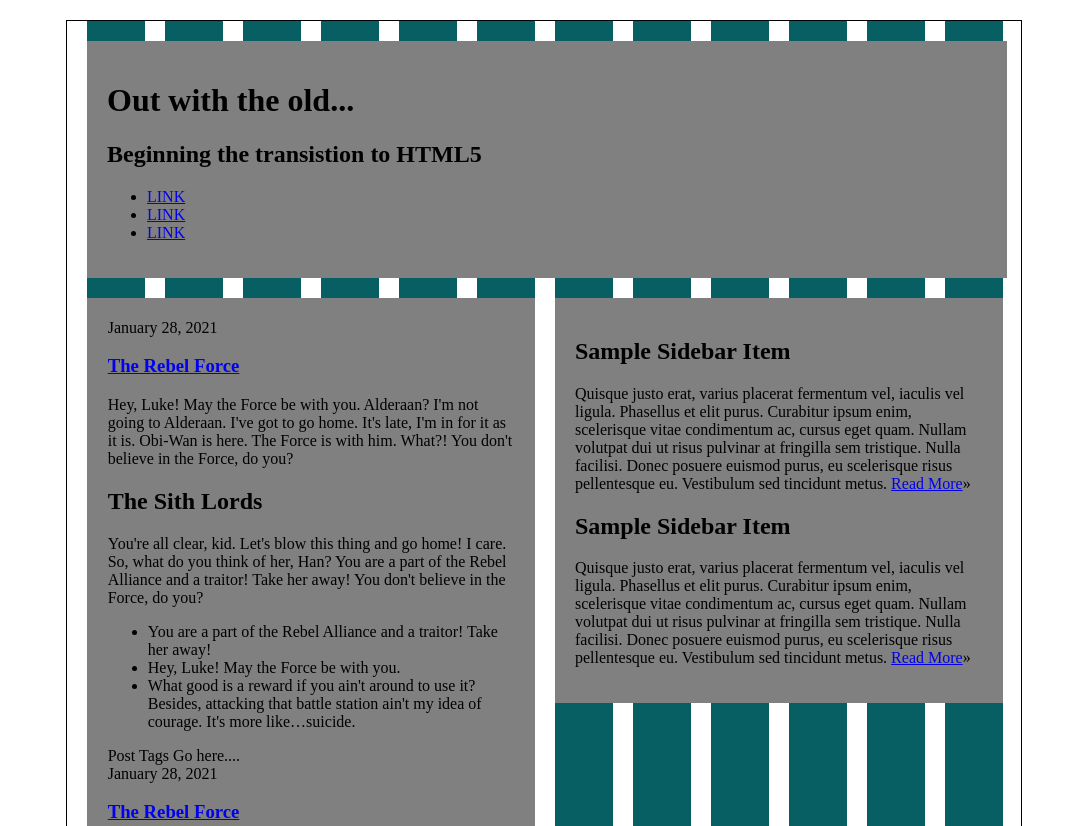
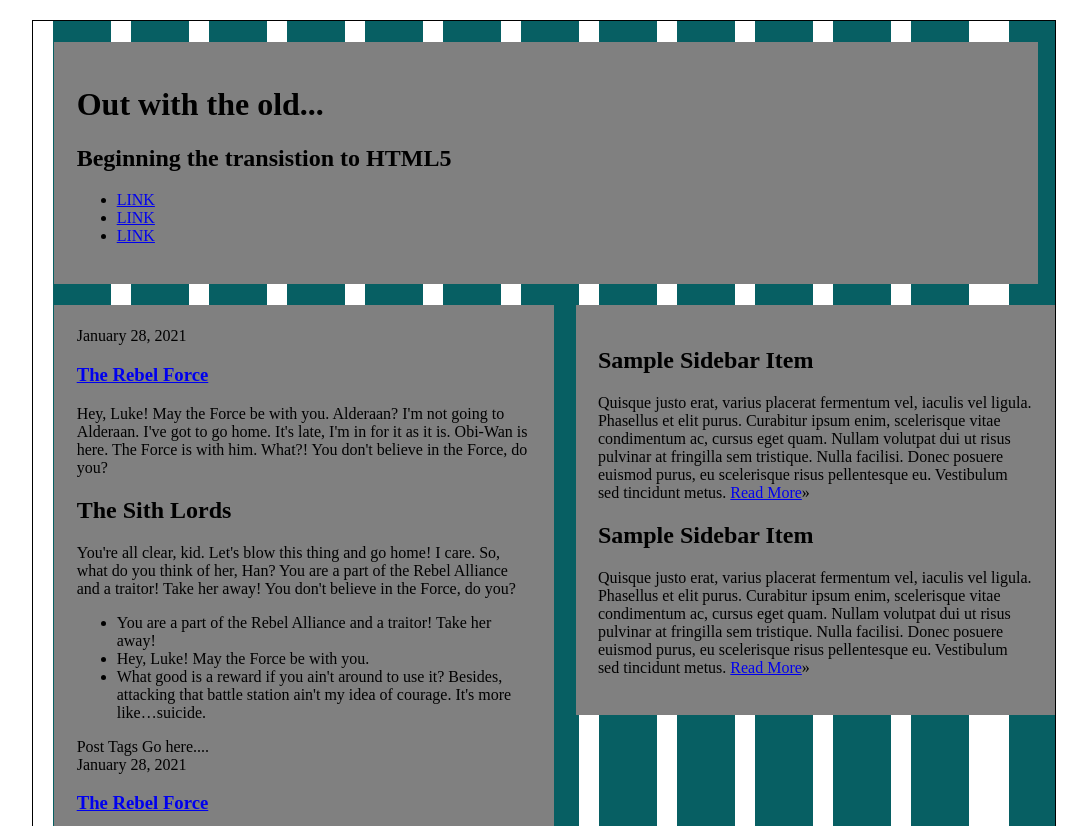
Before and after one commit to sarahvestal/ifsc-3342, a plain HTML site: page grid_project/index.html in a window 1280 px wide. Shown: the top 826 px of the page, without its empty margins (96-1183 px from the left). Drawn offline with Linux system fonts and the light colour scheme; files whose address does not match are found by name.

Commit message:
revisions

```diff
--- a/grid_project/assets/css/style.css
+++ b/grid_project/assets/css/style.css
@@ -29,41 +29,45 @@ html {
 background-image:url("https://s3-us-west-2.amazonaws.com/s.cdpn.io/7248/grid-1.png");*/
 
 .container {
-  width: 956px;
+  max-width: 80vw;
   background: url("assets/img/grid.png");
   border: 1px solid #000;
   margin: 20px auto;
 }
 
 header.primary {
-  width:920px;
+  /* 920 px */
+  width:96.23%;
   background: grey;
-  margin: 20px;
-  padding: 20px;
+  /* 20 px */
+  margin: 2.092%;
+  padding: 2.1834%;
   float: left;
 }
 
 #content {
-  width: 448px;
+  width: 48.9082%;
   background: grey;
-  margin-left: 20px;
-  padding: 2.173%;
+  margin-left: 2.092%;
+  padding: 2.1834%;
   float: left;
 }
 
 aside {
-  width: 448px;
+  width: 46.9082%;
   background: grey;
-  margin-left: 20px;
-  padding: 20px;
+  margin-left: 2.092%;
+  padding: 2.1834%;
   float: left;
 }
 
 footer.primary {
-  width: 920px;
+  /* 920 px */
+  width:96.23%;
   background: grey;
-  margin: 20px;
-  padding: 20px;
+  /* 20 px */
+  margin: 2.092%;
+  padding: 2.1834%;
   float: left;
 }
 
@@ -71,7 +75,7 @@ footer.primary {
   width: 356px;
   background: green;
   margin-left: 20px;
-  padding: 20px;
+  padding: 2.1834%;
   float: left;
 }
 
```
